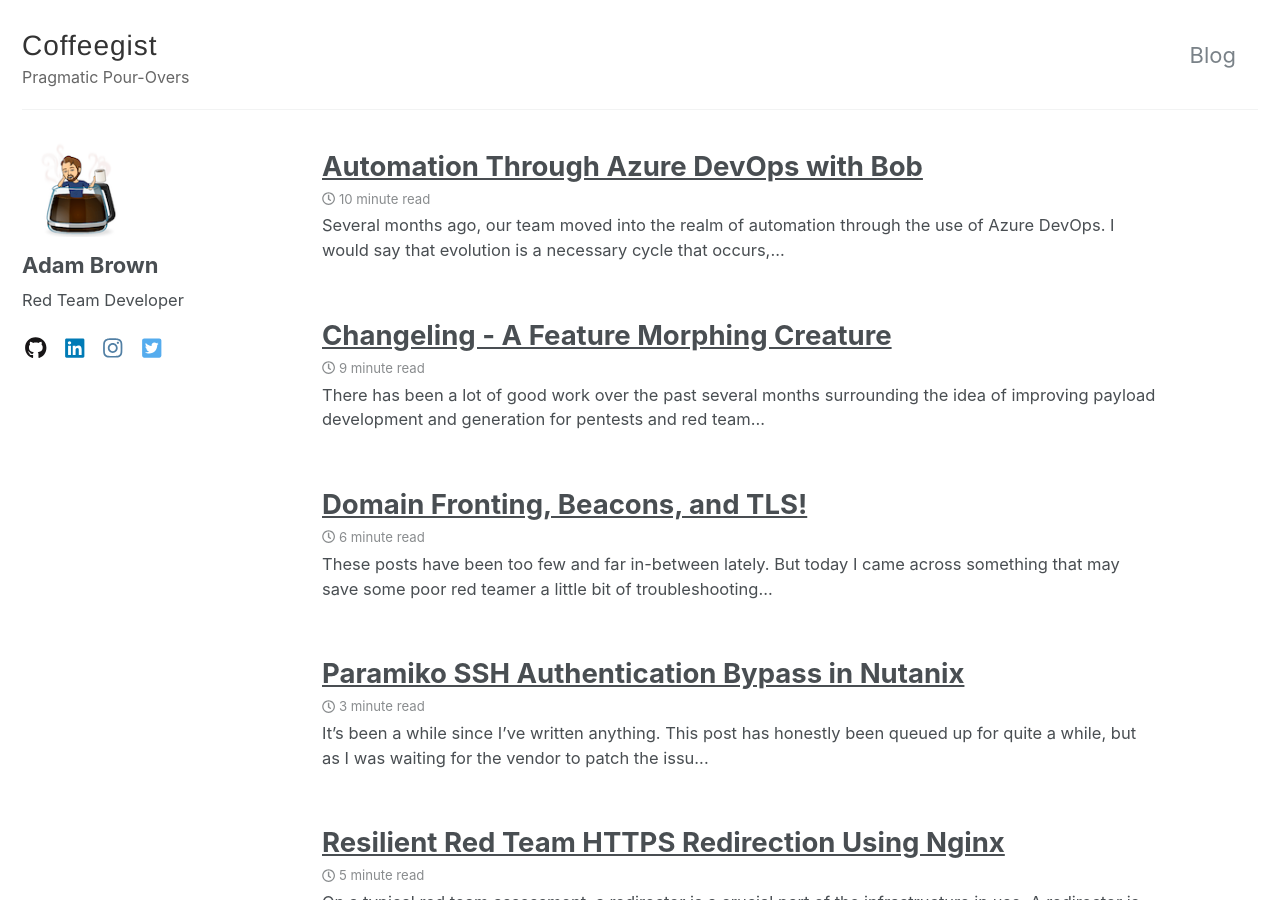
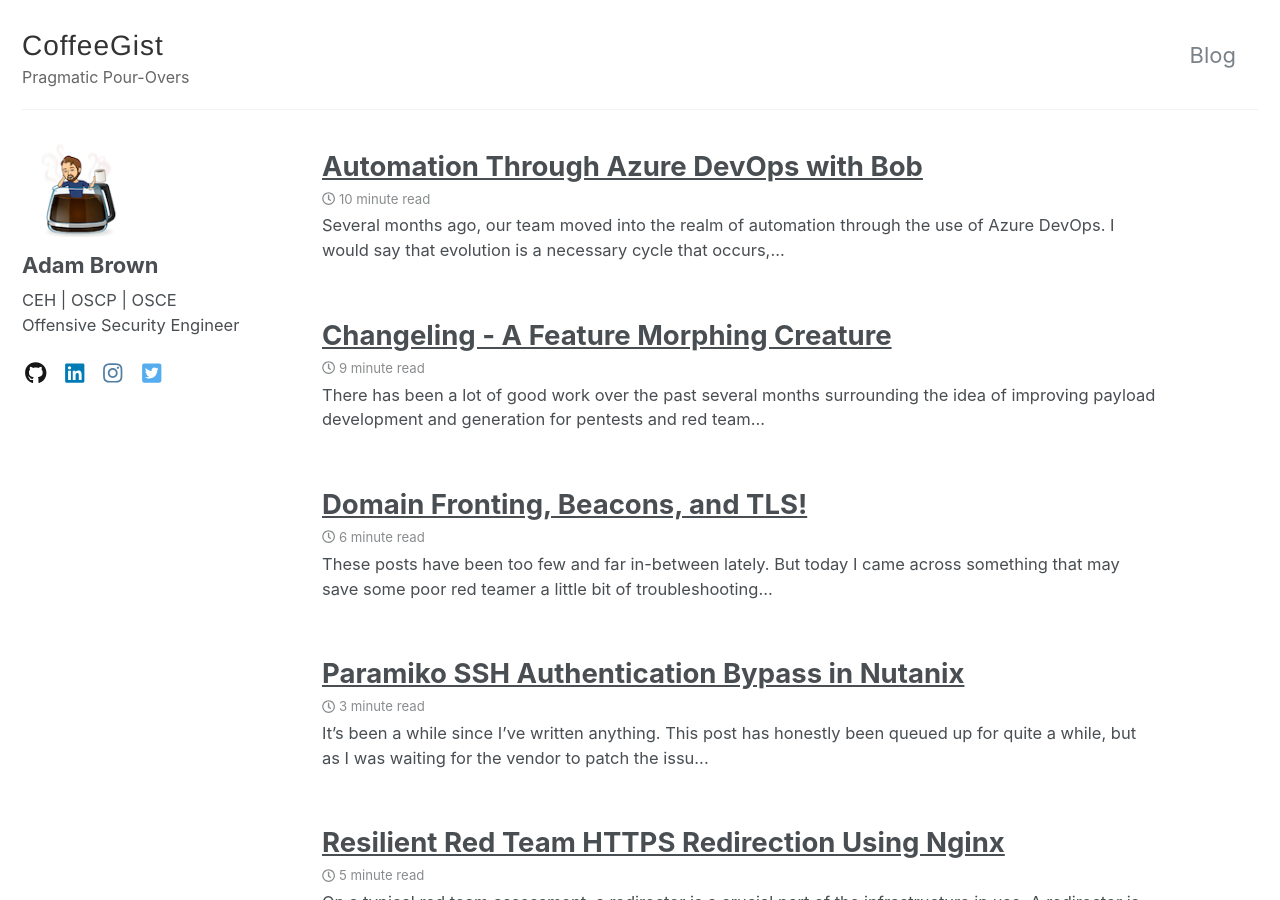
Before and after one commit to coffeegist/coffeegist.github.io, a Jekyll site: the page built from index.html, in a window 1280 px wide and 900 px high. Built offline with Jekyll 4.4.1, drawn with Linux system fonts in a browser that asks for light colours; nearby versions of some CDN libraries; the list of posts is cut into pages by our own code; comment, search, counter and statistics services are not loaded.

```diff
--- a/_config.yml
+++ b/_config.yml
@@ -16,7 +16,7 @@ minimal_mistakes_skin    : "default" # "air", "aqua", "contrast", "dark", "dirt"
 
 # Site Settings
 locale                   : "en-US"
-title                    : "Coffeegist"
+title                    : "CoffeeGist"
 title_separator          : "-"
 name                     : "Adam Brown"
 description              : "A collection of tips, tricks, tactics, and procedures for hacking, programming, and coffee galore."
@@ -100,11 +100,11 @@ analytics:
 author:
   name             : "Adam Brown"
   avatar           : "/assets/images/logo.png"
-  bio              : "Red Team Developer"
+  bio              : "CEH | OSCP | OSCE<br>Offensive Security Engineer"
   location         :
   email            :
   uri              :
-  home             : # null (default), "absolute or relative url to link to author home"
+  home             : "#" # null (default), "absolute or relative url to link to author home"
   bitbucket        :
   codepen          :
   dribbble         :
```
